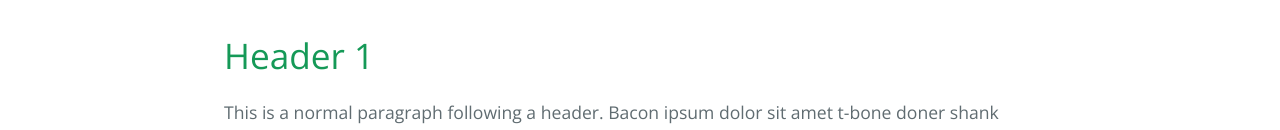
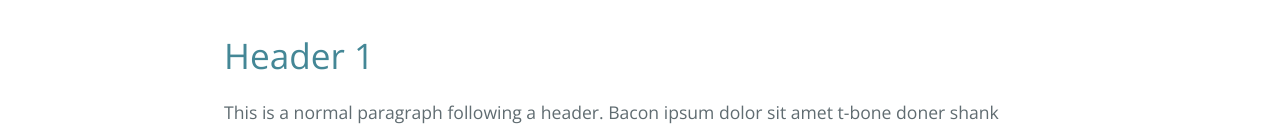
Before and after one commit to Santi871/SnooHelper, a website: page index.html in a window 1280 px wide. Shown: the part 743-873 px from the top of the page. Drawn offline with nearby package versions, Linux system fonts and the light colour scheme.

Commit message:
Update cayman.css

```diff
--- a/css/cayman.css
+++ b/css/cayman.css
@@ -120,7 +120,7 @@ a {
     margin-top: 2rem;
     margin-bottom: 1rem;
     font-weight: normal;
-    color: #159957; }
+    color: #448796; }
   .main-content p {
     margin-bottom: 1em; }
   .main-content code {
```
